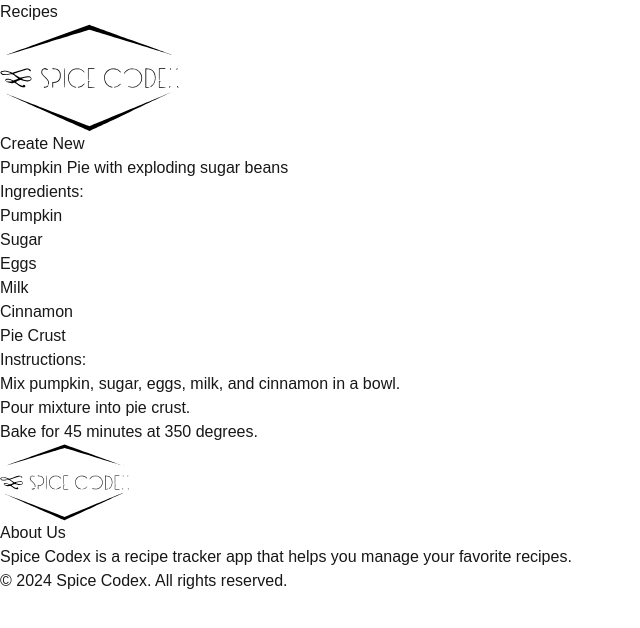
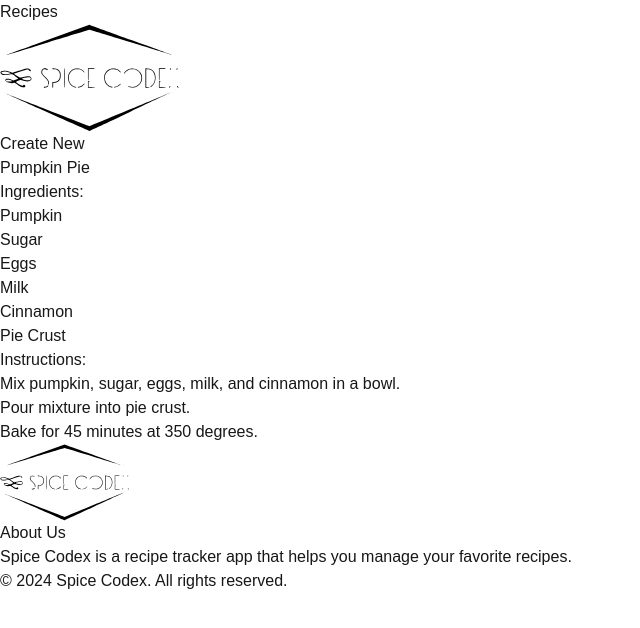
Before and after one commit to noahminds/recipe-tracker, a Next.js app: page /pages/recipes/1 in a window 1280 px wide. Shown: the top 628 px of the page, without its empty margins (0-640 px from the left). Built offline with nearby package versions, Linux system fonts and the light colour scheme.

Commit message:
Add context provider for RecipeCards & dynamic routing to RecipePages

```diff
--- a/src/app/components/recipeContext.tsx
+++ b/src/app/components/recipeContext.tsx
@@ -1,9 +1,19 @@
+'use client'
+
 import { createContext, Dispatch, ReactNode, SetStateAction, useContext, useState } from 'react';
-import { RecipeMap } from '../types/recipe';
 
 interface RecipeContextProviderProps {
     children: ReactNode;
 }
+
+type Recipe = {
+    title: string;
+    image?: string;
+    ingredients: string[];
+    instructions: string[];
+}
+
+type RecipeMap = Map<string, Recipe>
 
 interface RecipeContext {
     recipes: RecipeMap;
@@ -11,16 +21,54 @@ interface RecipeContext {
 }
 
 const RecipeContext = createContext<RecipeContext>({
-    recipes: {},
+    recipes: new Map(),
     setRecipes: () => { },
 });
 
 export const useRecipeContext = () => useContext(RecipeContext);
 
+// Provide a few default recipes cards
+const exampleRecipes: RecipeMap = new Map([
+    ["1", {
+        title: "Pumpkin Pie",
+        ingredients: ["Pumpkin", "Sugar", "Eggs", "Milk", "Cinnamon", "Pie Crust"],
+        instructions: [
+            "Mix pumpkin, sugar, eggs, milk, and cinnamon in a bowl.",
+            "Pour mixture into pie crust.",
+            "Bake for 45 minutes at 350 degrees."
+        ]
+    }],
+    ["2", {
+        title: "Apple Pie",
+        ingredients: ["Apples", "Sugar", "Cinnamon", "Pie Crust"],
+        instructions: [
+            "Slice apples.",
+            "Mix apples with sugar and cinnamon.",
+            "Pour mixture into pie crust.",
+            "Bake for 45 minutes at 350 degrees."
+        ]
+    }],
+    ["3", {
+        title: "Emince de Veau a la Moutarde",
+        ingredients: ["Veal", "Shallots", "Mushrooms", "Dry White Wine", "Mustard", "Cream", "Butter", "Salt", "Pepper"],
+        instructions: [
+            "Slice veal into thin strips.",
+            "Cook veal in butter until browned.",
+            "Remove the veal from the pan with a slotted spoon and set aside.",
+            "Add mushrooms and shallots into the pan and cook until soft.",
+            "Add wine and reduce by half.",
+            "Turn the heat to low and add mustard and cream.",
+            "Simmer for 5 minutes.",
+            "Season with salt and pepper.",
+            "Add back the veal and heat through.",
+        ]
+    }],
+]);
+
 export default function RecipeContextProvider({
     children,
 }: RecipeContextProviderProps) {
-    const [recipes, setRecipes] = useState({});
+    const [recipes, setRecipes] = useState<RecipeMap>(exampleRecipes);
 
     return (
         <RecipeContext.Provider value={{ recipes, setRecipes }}>
--- a/src/app/layout.tsx
+++ b/src/app/layout.tsx
@@ -2,6 +2,7 @@ import Navbar from "@components/layout/navbar";
 import Footer from "./components/layout/footer";
 import type { Metadata } from "next";
 import "./globals.css";
+import RecipeContextProvider from "@components/recipeContext";
 
 export const metadata: Metadata = {
   title: "Recipe Tracker",
@@ -15,13 +16,13 @@ export default function RootLayout({
 }>) {
   return (
     <html lang="en">
-      <body
-        className="font-mono"
-      >
+      <body className="font-mono">
         <header>
           <Navbar />
         </header>
-        {children}
+        <RecipeContextProvider>
+          {children}
+        </RecipeContextProvider>
         <Footer />
       </body>
     </html>
--- a/src/app/pages/recipes/[slug]/page.tsx
+++ b/src/app/pages/recipes/[slug]/page.tsx
@@ -1,22 +1,29 @@
-// import { useRouter } from 'next/router';
-import { Recipe } from '../../../types/recipe';
+'use client'
 
+import React from 'react';
+import { use } from 'react';
+import { useRecipeContext } from '@components/recipeContext';
 
-export default function RecipePage() {
-    // const router = useRouter();
-    // const { slug } = router.query;
+interface RecipePageProps {
+    params: Promise<{ slug: string }>;
+}
 
-    // Temporary placeholder for recipe retrieved from context api
-    const recipe: Recipe = {
-        slug: 1,
-        title: "Pumpkin Pie with exploding sugar beans",
-        ingredients: ["Pumpkin", "Sugar", "Eggs", "Milk", "Cinnamon", "Pie Crust"],
-        instructions: [
-            "Mix pumpkin, sugar, eggs, milk, and cinnamon in a bowl.",
-            "Pour mixture into pie crust.",
-            "Bake for 45 minutes at 350 degrees."
-        ]
-    };
+export default function RecipePage({ params }: RecipePageProps) {
+    const { recipes, setRecipes } = useRecipeContext()
+    const { slug } = use(params);
+
+    // Lookup the recipe in the RecipeMap by the slug
+    const recipe = slug && recipes.get(slug);
+
+    if (!recipe) {
+        console.log("**ERROR** Recipe not found", slug);
+        return (
+            <main className="flex flex-col items-center justify-center h-screen">
+                <h1 className="text-2xl font-bold text-red-600">Recipe Not Found</h1>
+                <p className="text-lg">The recipe you are looking for does not exist.</p>
+            </main>
+        );
+    }
 
     return (
         <main>
--- a/src/app/types/recipe.ts
+++ b/src/app/types/recipe.ts
@@ -1,11 +1,8 @@
 export type Recipe = {
-    slug: number;
     title: string;
     image?: string;
     ingredients: string[];
     instructions: string[];
 }
 
-export type RecipeMap = {
-    [slug: number]: Recipe;
-}
+export type RecipeMap = Map<number, Recipe>
```
Also changed, not shown: src/app/components/recipeCard.tsx (+22 -4 lines), src/app/page.tsx (+14 -15 lines).
